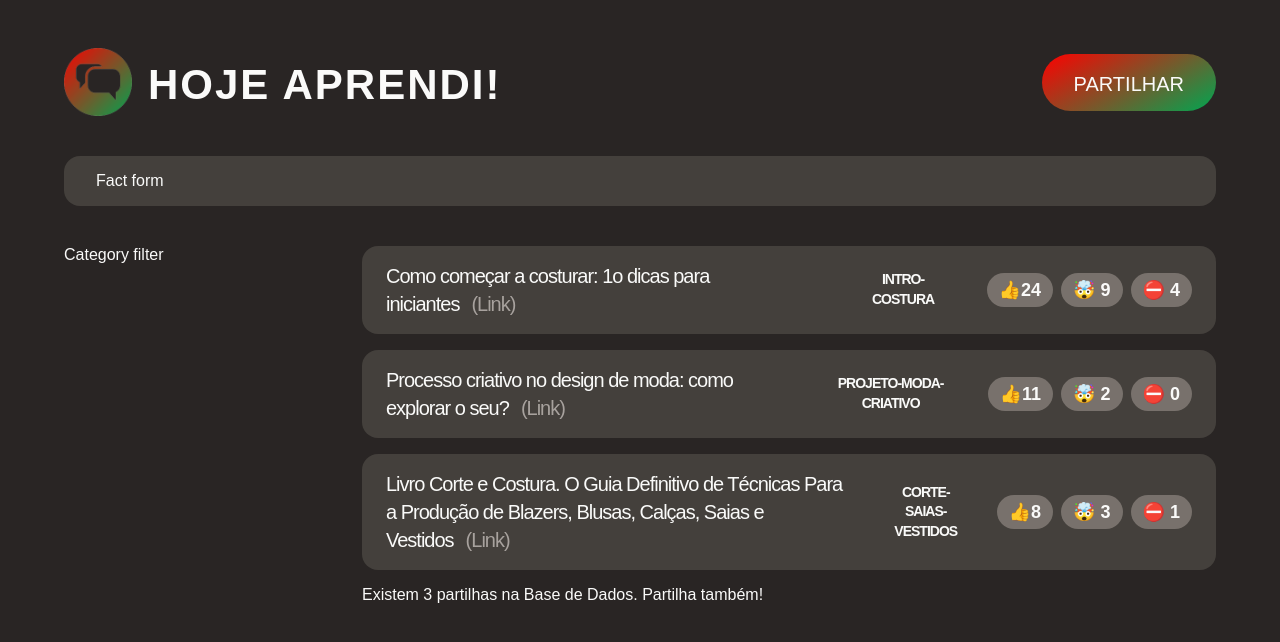
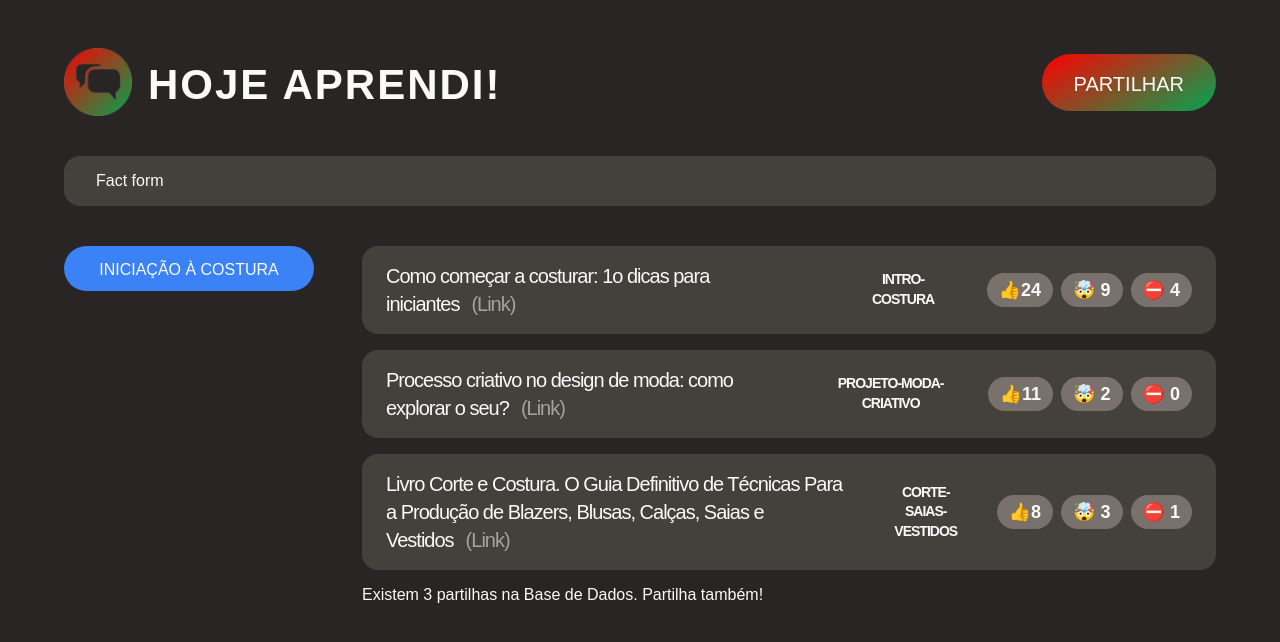
Before and after one commit to Joshhortt/hoje-aprendi, a React (Create React App) app: page / in a window 1280 px wide. Shown: the top 642 px of the page. Built offline with nearby package versions, Linux system fonts and the light colour scheme; a web font is replaced by a local one.

Commit message:
refactor: list item html to jsx, delete comments

```diff
--- a/src/App.js
+++ b/src/App.js
@@ -1,20 +1,4 @@
 import "./style.css";
-
-// Data take from v1/data.js
-const CATEGORIES = [
-  {
-    name: "Ver Tudo",
-    color: "linear-gradient(135deg, #3b82f6, #ef4444, #16a34a, #eab308",
-  },
-  { name: "Iniciação à Costura", color: "#3b82f6" },
-  { name: "Projeto de Moda Criativo", color: "#16a34a" },
-  { name: "Corte de Saias e Vestidos", color: "#ef4444" },
-  { name: "Corte de Calças", color: "#eab308" },
-  { name: "Corte de Camisas", color: "#db2777" },
-  { name: "Costura Criativa", color: "#14b8a6" },
-  { name: "Técnicas de Costura", color: "#f97316" },
-  { name: "Conteúdos do Formador", color: "#8b5cf6" },
-];
 
 const initialFacts = [
   {
@@ -77,9 +61,38 @@
   return <form className="fact-form">Fact form</form>;
 }
 
+// Data take from v1/data.js
+const CATEGORIES = [
+  {
+    name: "Ver Tudo",
+    color: "linear-gradient(135deg, #3b82f6, #ef4444, #16a34a, #eab308",
+  },
+  { name: "Iniciação à Costura", color: "#3b82f6" },
+  { name: "Projeto de Moda Criativo", color: "#16a34a" },
+  { name: "Corte de Saias e Vestidos", color: "#ef4444" },
+  { name: "Corte de Calças", color: "#eab308" },
+  { name: "Corte de Camisas", color: "#db2777" },
+  { name: "Costura Criativa", color: "#14b8a6" },
+  { name: "Técnicas de Costura", color: "#f97316" },
+  { name: "Conteúdos do Formador", color: "#8b5cf6" },
+];
+
 // Category Filter Component
 function CategoryFilter() {
-  return <aside>Category filter</aside>;
+  return (
+    <aside>
+      <ul>
+        <li className="category">
+          <button
+            className="btn btn-category"
+            style={{ backgroundColor: "#3b82f6" }}
+          >
+            Iniciação à Costura
+          </button>
+        </li>
+      </ul>
+    </aside>
+  );
 }
 
 // Fact List Component
```
Also changed, not shown: public/index.html (+0 -10 lines).
